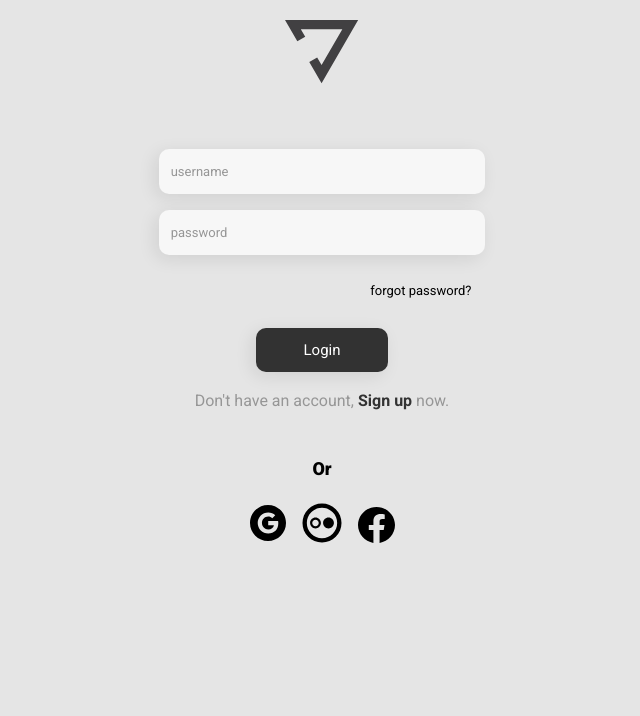
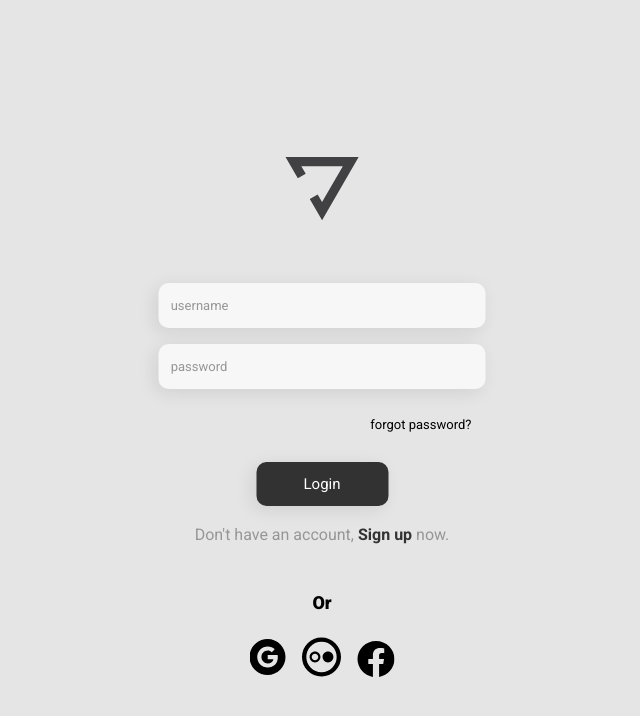
Before and after one commit to nadiacpaiva/Yoga-Login, a plain HTML site: page index.html in a window 1280 px wide. Shown: the whole page, without its empty margins (318-958 px from the left). Drawn offline with Linux system fonts and the light colour scheme.

Commit message:
second commit

```diff
--- a/css/style.css
+++ b/css/style.css
@@ -10,17 +10,14 @@ html, body {
     overflow: hidden;
 }
 
-body {
-    display: flex;
-    justify-content: center;
-}
-
 .container {
     max-width: 355px;
     width: 100%;
-    margin: 0 auto;
+    position: absolute;
+    top: 50%;
+    left: 50%;
+    transform: translate(-50%, -50%);
 }
-
 
 a {
     text-decoration: none;
@@ -28,7 +25,7 @@ a {
 
 .img-yoga {
     display: block;
-    margin: -24px auto 45px auto;
+    margin: 0 auto 42px auto;
 }
 
 input {
```
